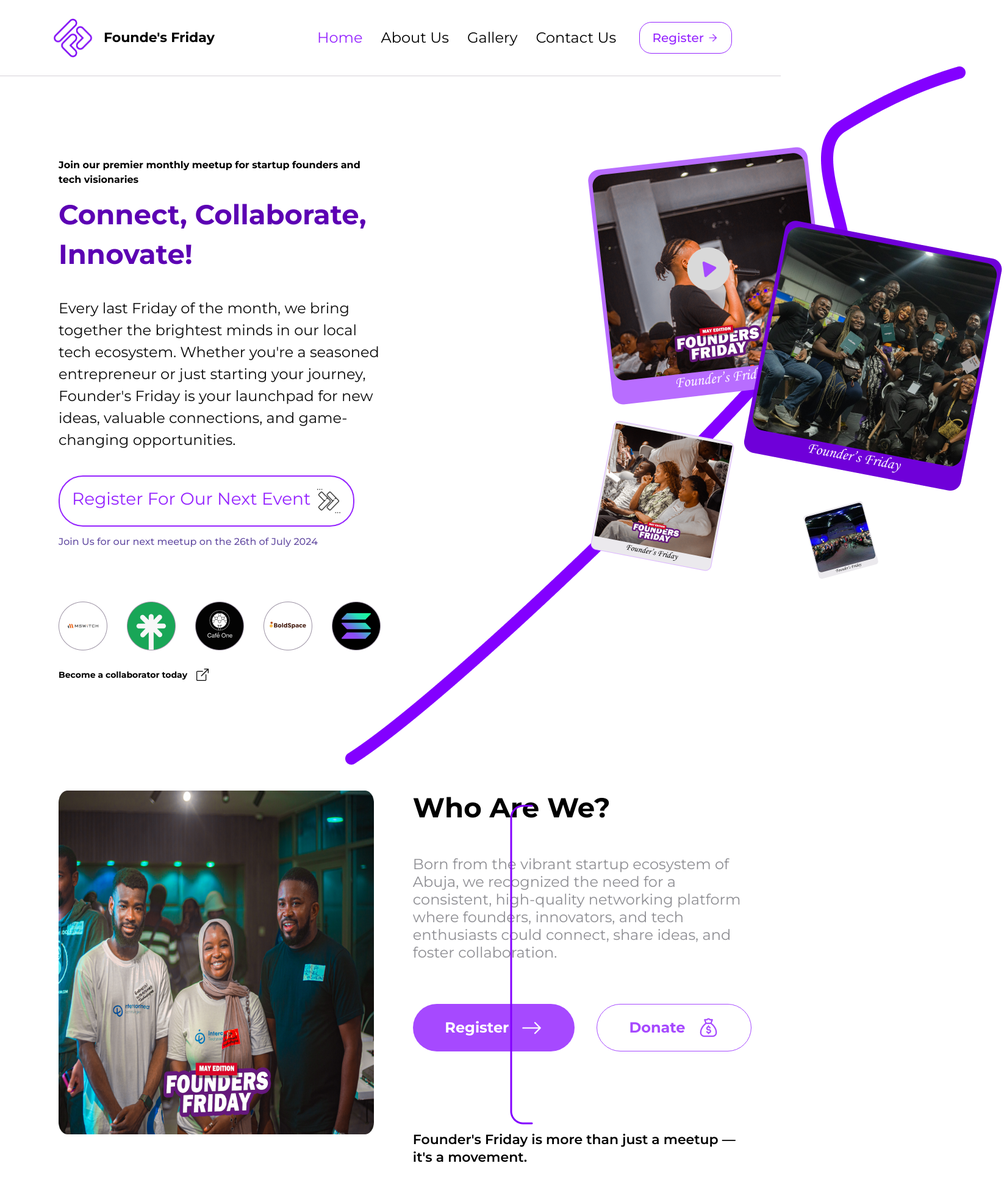
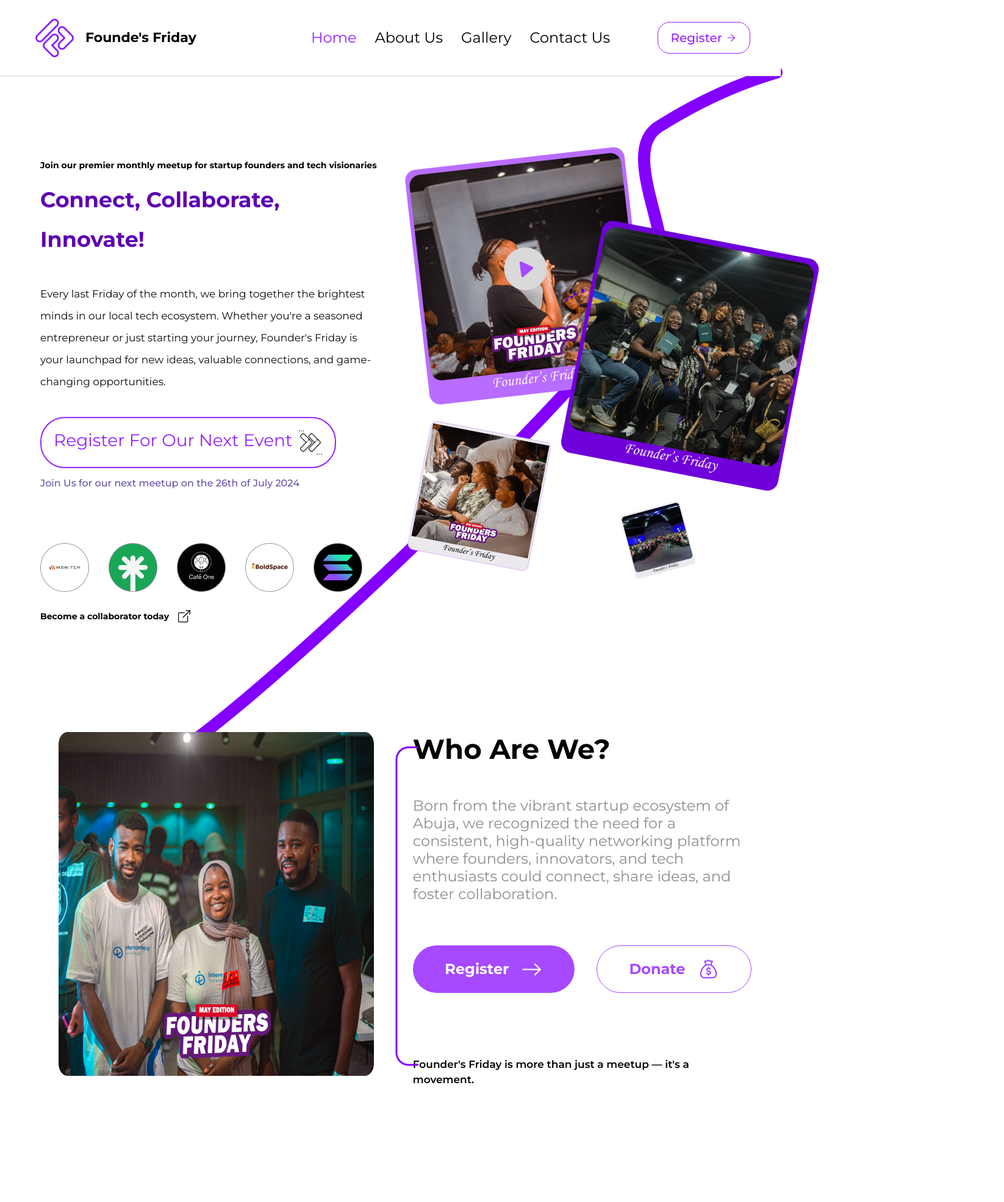
Before and after one commit to fantastizeey1/Interntest, a React (Vite) app: page / in a window 1280 px wide. Shown: the top 1972 px of the page at 61% size, 1646 px wide, since content can reach past the window. Built offline with nearby package versions, Linux system fonts and the light colour scheme.

Commit message:
checking for mobile veiw

```diff
--- a/src/components/Footer.jsx
+++ b/src/components/Footer.jsx
@@ -24,7 +24,7 @@ const Footer = () => {
           </button>
         </div>
       </div>
-      <div className="flex justify-between items-center  flex-col gap-9 md:flex-row w-full">
+      <div className="flex justify-between items-center  flex-col gap-9 md:flex-row w-full mb-10">
         <div className="flex flex-row justify-start  items-center gap-5">
           <a href="https://www.facebook.com/fantastizeey">
             <img src="/Frame 642.png" alt="facebook" />
--- a/src/components/Header.jsx
+++ b/src/components/Header.jsx
@@ -8,7 +8,7 @@ const Header = () => {
   };
 
   return (
-    <header className="w-full bg-white  h-[125px] flex justify-between items-center md:px-[80px] px-[20px] border-b border-[#75687E]/30">
+    <header className="w-full bg-white  h-[125px] flex justify-between items-center md:px-[50px] 2xl:px-[80px] px-[20px] border-b border-[#75687E]/30">
       <div className="flex items-center gap-[10px] lg:w-2/5 xl:w-1/2 2xl:w-4/5">
         <img src="/Logo.png" alt="logo" className="w-[80px] h-[80px]" />
         <p className="font-montserrat lg:text-[22px] 2xl:text-[28px] xl:leading-[36px] font-bold">
--- a/src/components/Hero.jsx
+++ b/src/components/Hero.jsx
@@ -2,17 +2,17 @@ import React from "react";
 
 const Hero = () => {
   return (
-    <section className="max-w-[95%]  w-full md:px-[80px] mx-4 relative mt-10 md:mt-[134px]">
+    <section className="max-w-[95%]  w-full md:px-[50px] 2xl:px-[80px] mx-4 relative mt-10 md:mt-[134px]">
       <div className="w-full md:w-1/2 flex flex-col justify-between">
         <div className="flex flex-col">
-          <p className="text-black font-bold text-[16px] leading-[24px] mb-4 md:mb-1">
+          <p className="text-black font-bold text-[14px] lg:text-[14px] 2xl:text-[18px] leading-[24px] mb-4 md:mb-1">
             Join our premier monthly meetup for startup founders and tech
             visionaries
           </p>
-          <h2 className="text-[#5C00B3] font-extrabold md:font-bold text-[55px] leading-[50px] md:text-[45px] md:leading-[65px] mt-2">
+          <h2 className="text-[#5C00B3] font-extrabold md:font-bold text-[55px] leading-[50px] lg:text-[35px] 2xl:text-[45px] md:leading-[65px] mt-2">
             Connect, Collaborate, Innovate!
           </h2>
-          <p className="text-[#0a0a0a] font-normal text-20px md:text-[24px] leading-[36px] mt-[39px]">
+          <p className="text-[#0a0a0a] font-normal text-20px md:text-[17px] 2xl:text-[24px] leading-[36px] mt-[39px]">
             Every last Friday of the month, we bring together the brightest
             minds in our local tech ecosystem. Whether you're a seasoned
             entrepreneur or just starting your journey, Founder's Friday is your
@@ -82,27 +82,27 @@ const Hero = () => {
       <img
         src="/Frame 20.png"
         alt="Founders Friday graphics"
-        className="absolute top-[430px] left-[950.68px] hidden md:block"
+        className="absolute top-[430px] lg:left-[650.68px] 2xl:left-[950.68px] hidden md:block"
       />
       <img
         src="/Frame 17.png"
         alt="Founders Friday graphics"
-        className="absolute top-[100px] left-[1200.15px] z-[1] hidden md:block"
+        className="absolute top-[100px] left-[900.15px] 2xl:left-[1200.15px] z-[1] hidden md:block"
       />
       <img
         src="/Frame 16.png"
         alt="Founders Friday graphics"
-        className="absolute -top-[20px] left-[946.3px] hidden md:block"
+        className="absolute -top-[20px] left-[646.3px] 2xl:left-[946.3px] hidden md:block"
       />
       <img
         src="/Frame 22.png"
         alt="Founders Friday graphics"
-        className="absolute top-[561.76px] left-[1300px] hidden md:block"
+        className="absolute top-[561.76px] left-[1000px] 2xl:left-[1300px] hidden md:block"
       />
       <img
         src="/Vector 1.png"
         alt="Background vector"
-        className="absolute -top-[150px] left-[550px] -z-10 hidden md:block"
+        className="absolute -top-[150px] left-[250px] 2xl:left-[550px] -z-10 hidden md:block"
       />
     </section>
   );
--- a/src/components/Whoweare.jsx
+++ b/src/components/Whoweare.jsx
@@ -20,7 +20,7 @@ const Whoweare = () => {
           founders, innovators, and tech enthusiasts could connect, share ideas,
           and foster collaboration.
         </p>
-        <div className="w-full flex flex-col md:flex-row gap-4 md:gap-[36px] mt-[40px] md:mt-[70px] mb-[70px] md:mb-[130px]">
+        <div className="w-full flex flex-col md:flex-row gap-4 md:gap-[36px] mt-[40px] md:mt-[70px] mb-[70px] lg:mb-[105px] 2xl:mb-[130px]">
           <button className="w-full md:w-1/2 bg-[#A649FF] text-white px-6 md:px-[70px] py-[12px] md:py-[20px] rounded-[30px] md:rounded-[40px] flex items-center justify-center gap-5 text-[18px] md:text-[24px] font-bold">
             Register <img src="/ArrowRightwhite.png" alt="" />
           </button>
@@ -28,14 +28,14 @@ const Whoweare = () => {
             Donate <img src="/Money Bag.png" alt="" />
           </button>
         </div>
-        <p className="text-[18px] md:text-[22px] leading-[24px] md:leading-[29px] font-semibold">
+        <p className="text-[16px] lg:text-[17px] 2xl:text-[22px] leading-[20px] md:leading-[25px] 2xl:leading-[29px] font-semibold">
           Founder's Friday is more than just a meetup — it's a movement.
         </p>
       </div>
       <img
         src="/Line 1.png"
         alt="line"
-        className="absolute top-[22.76px] left-[320px] md:left-[820px] hidden md:block"
+        className="absolute top-[22.76px]  lg:left-[52%] 2xl:left-[820px] hidden md:block"
       />
     </section>
   );
```
